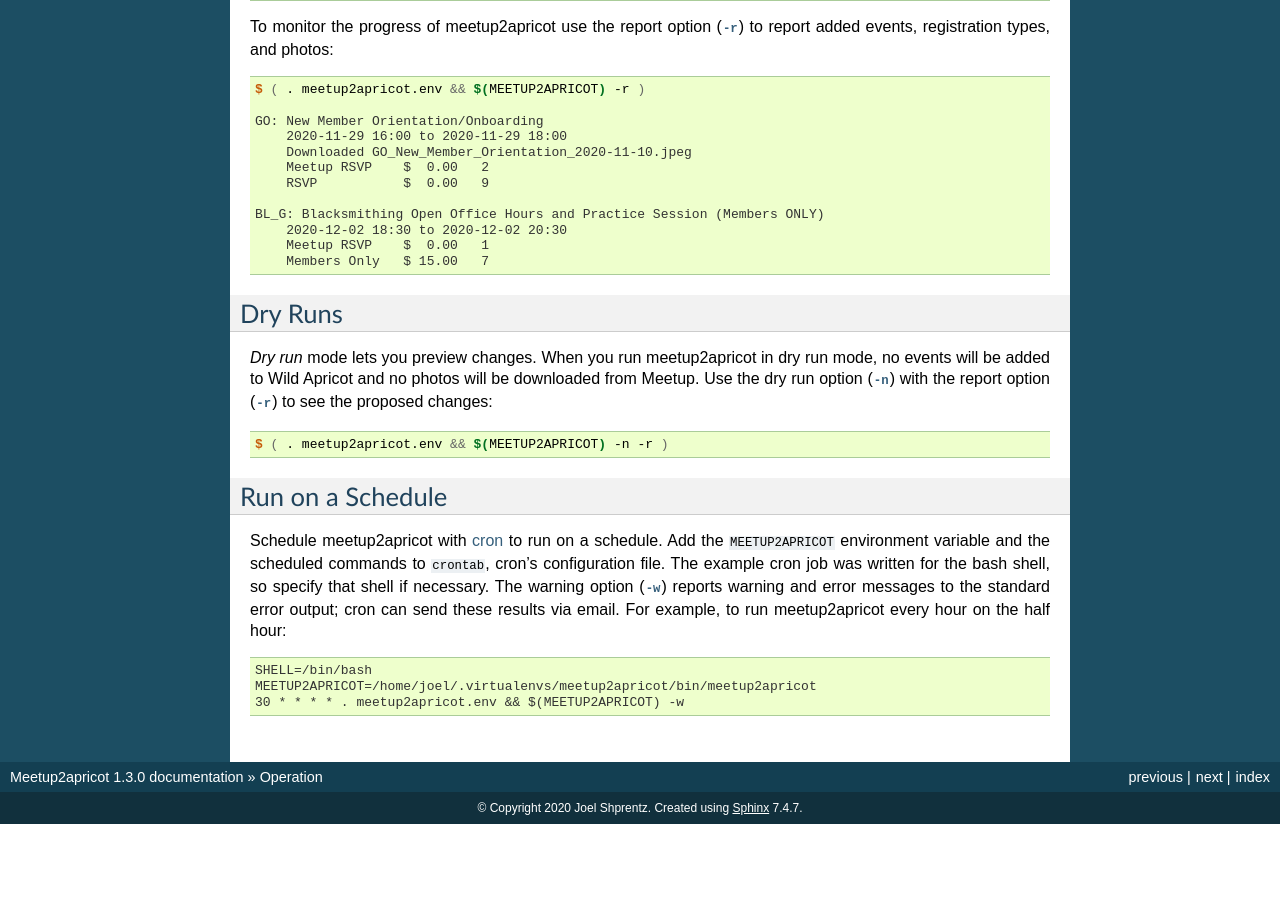
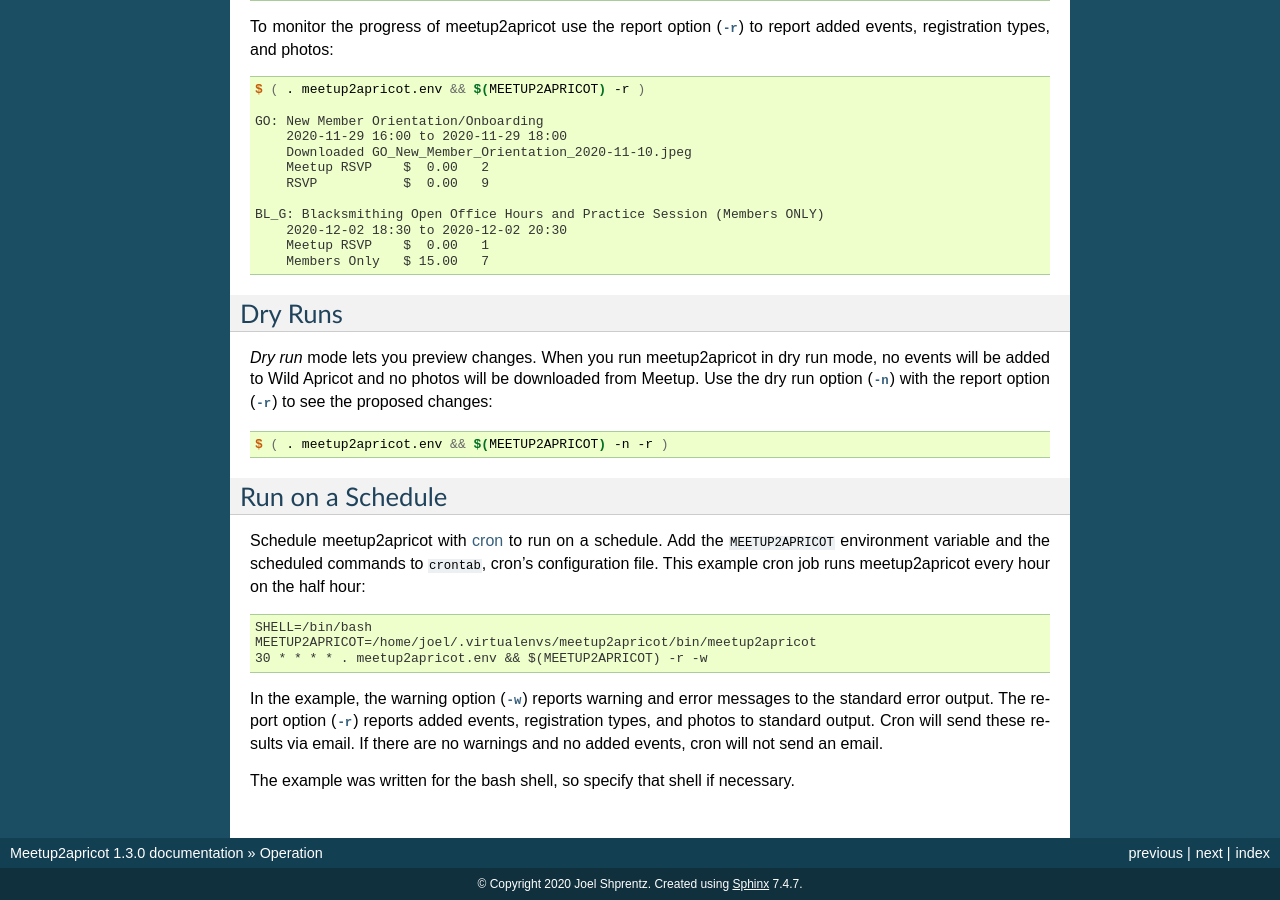
Before and after one commit to nova-labs/meetup2apricot, a Sphinx documentation site: the page built from docs/user-manual/operation.rst, in a window 1280 px wide and 900 px high, scrolled down 814 px. Built offline with Sphinx 7.4.7, drawn with Linux system fonts in a browser that asks for light colours; before the commit the page ends 1638 px from its top, so only the background shows below that.

Commit message:
Recommend -r flag for cron jobs.

```diff
--- a/HISTORY.rst
+++ b/HISTORY.rst
@@ -12,8 +12,10 @@
 Recent History
 ~~~~~~~~~~~~~~
 
-.. Next Release
-.. ------------------
+Next Release
+------------------
+
+* Edit documentation.
 
 1.3.0 (2020-11-21)
 ------------------
--- a/docs/user-manual/operation.rst
+++ b/docs/user-manual/operation.rst
@@ -84,15 +84,20 @@
 Schedule meetup2apricot with `cron`_ to run on a schedule.
 Add the ``MEETUP2APRICOT`` environment variable and the scheduled commands to
 ``crontab``, cron's configuration file.
-The example cron job was written for the bash shell, so specify that shell if
-necessary.
-The warning option (:option:`-w <meetup2apricot -w>`) reports warning and error
-messages to the standard error output; cron can send these results via email.
-For example, to run meetup2apricot every hour on the half hour::
+This example cron job runs meetup2apricot every hour on the half hour::
 
     SHELL=/bin/bash
     MEETUP2APRICOT=/home/joel/.virtualenvs/meetup2apricot/bin/meetup2apricot
-    30 * * * * . meetup2apricot.env && $(MEETUP2APRICOT) -w
+    30 * * * * . meetup2apricot.env && $(MEETUP2APRICOT) -r -w
+
+In the example, the  warning option (:option:`-w <meetup2apricot -w>`) reports
+warning and error messages to the standard error output.
+The report option (:option:`-r <meetup2apricot -r>`) reports added events,
+registration types, and photos to standard output.
+Cron will send these results via email.
+If there are no warnings and no added events, cron will not send an email.
+
+The example was written for the bash shell, so specify that shell if necessary.
 
 .. _cron: https://en.wikipedia.org/wiki/Cron
 .. _path: https://en.wikipedia.org/wiki/PATH_(variable)
```
